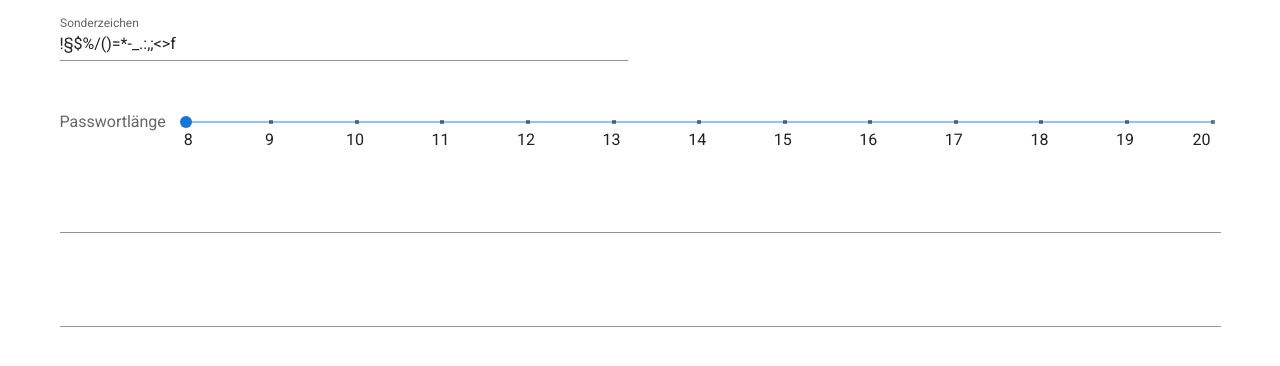
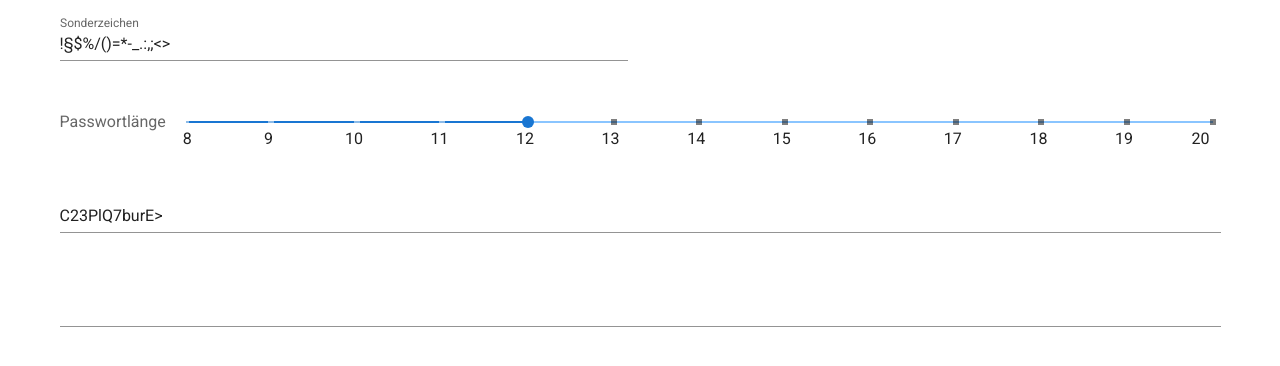
Before and after one commit to kieperb/pw-generator, a Vue app: page / in a window 1280 px wide. Shown: the top 366 px of the page. Built offline with nearby package versions, Linux system fonts and the light colour scheme.

Commit message:
password methods

```diff
--- a/src/components/PwGenerator.vue
+++ b/src/components/PwGenerator.vue
@@ -2,15 +2,13 @@
   <v-container>
     <v-form>
       <v-row>
-        <v-col
-          cols="12"
-          sm="6"
-        >
+        <v-col cols="12" sm="6">
           <v-text-field
             id="Sonderzeichen"
             v-model="sonderzeichen"
             label="Sonderzeichen"
             clearable
+            @keydown="generatePassword"
           ></v-text-field>
         </v-col>
       </v-row>
@@ -18,54 +16,66 @@
       <v-row>
         <v-col>
           <v-slider
+            v-model="passwordLength"
             id="Passwortlaenge"
             label="Passwortlänge"
             :tick-labels="ticksLabels"
-        :max="20"
-        :min="8"
+            :max="ticksLabels[ticksLabels.length - 1]"
+            :min="ticksLabels[0]"
             step="1"
             ticks="always"
-        tick-size="4"
+            tick-size="6"
+            @change="generatePassword"
           ></v-slider>
+        </v-col>
+      </v-row>
 
-        </v-col>
-
-
-
-      </v-row>
       <v-row>
         <v-col>
           <v-text-field id="output_password" v-model="password"></v-text-field>
         </v-col>
       </v-row>
+
       <v-row>
         <v-col>
           <v-text-field id="output_hash"></v-text-field>
         </v-col>
       </v-row>
-
     </v-form>
   </v-container>
 </template>
 
 <script>
 export default {
-name: 'PwGenerator',
-data: () => (
-       {
+  name: "PwGenerator",
+
+  data: () => ({
+    passwordLength: 12,
     password: "",
-         sonderzeichen: "!§$%/()=*-_.:,;<>f",
-        ticksLabels: [
-          8,
-          9,
-          10,
-          11,
-          12,
-13, 14,15,16,17,18,19,20
-        ],
-        counter: 0
+    sonderzeichen: "!§$%/()=*-_.:,;<>",
+    ticksLabels: [8, 9, 10, 11, 12, 13, 14, 15, 16, 17, 18, 19, 20],
+    counter: 0,
+  }),
+  created: function () {
+    this.generatePassword();
+  },
+  methods: {
+    getRandomChar() {
+      const allowed =
+        "0123456789abcdefghijklmnopqrstuvwxyzABCDEFGHIJKLMNOPQRSTUVWXYZ" +
+        this.sonderzeichen;
+      return allowed[Math.floor(Math.random() * allowed.length)];
+    },
+    generatePassword() {
+      let result = "";
+      for (let c = 0; c < this.passwordLength; c++) {
+        result += this.getRandomChar();
       }
-    ),
-    methods:{}
-}
+      // todo testen ob min: 1 großBuchstabe, 1 kleinBuchstabe, 1 Zahl und 1 Sonderzeichen enthalten ist
+      // wenn nicht nochmal "würfeln"
+      this.password = result;
+      return result;
+    },
+  },
+};
 </script>
```
Lines whose indentation alone changed are shown as unchanged.
